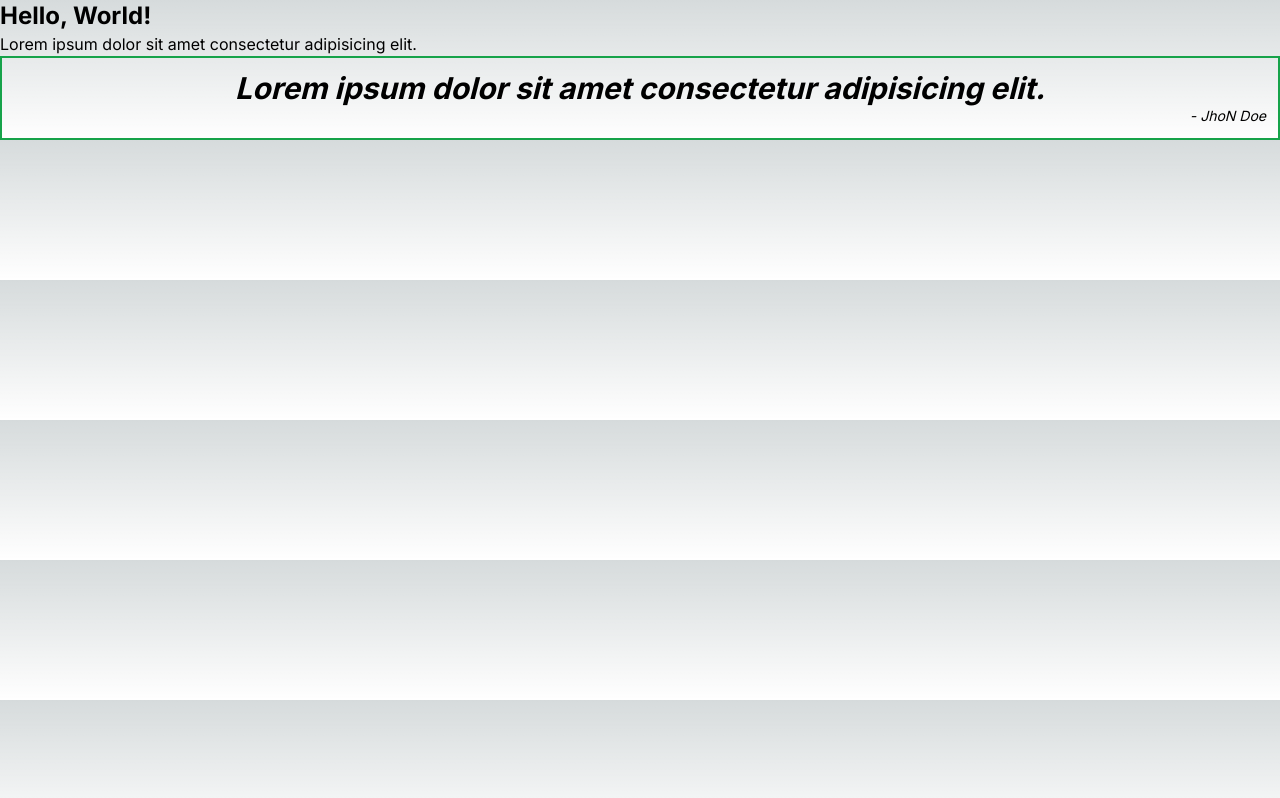
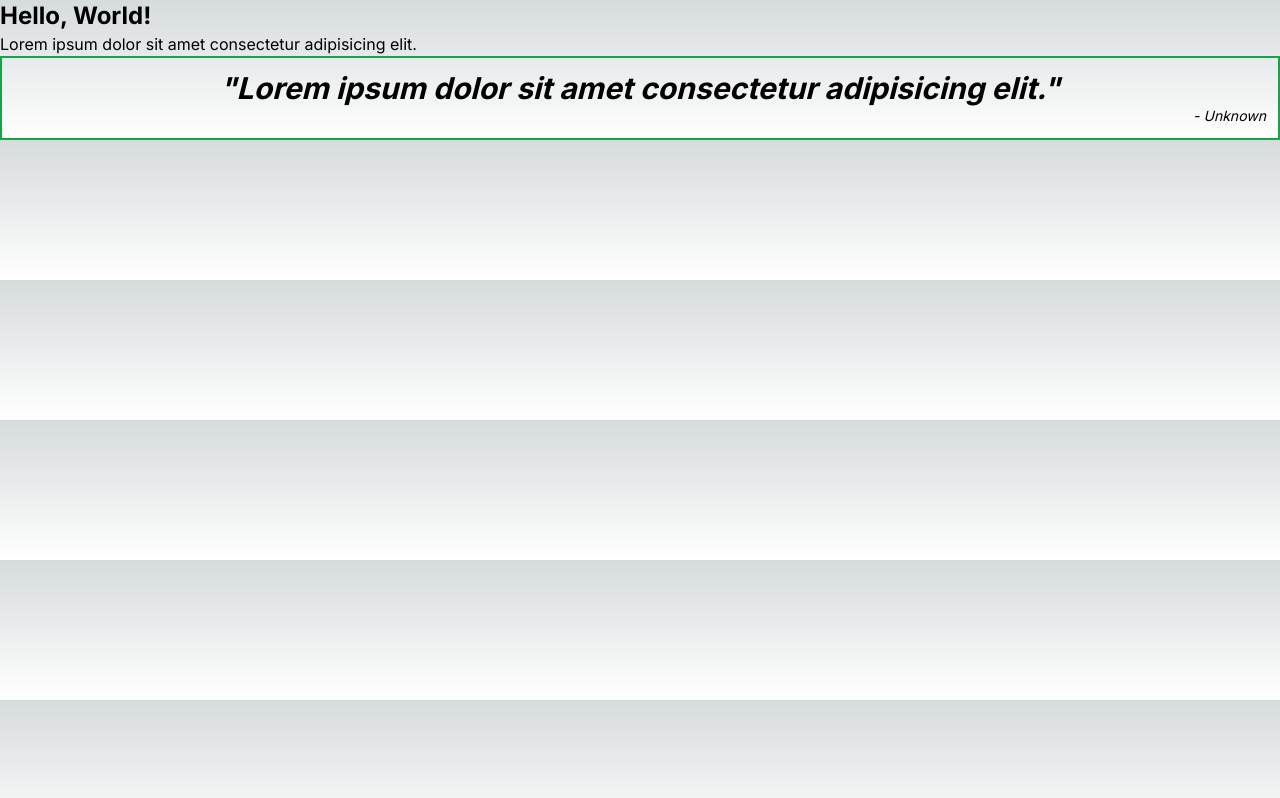
Before and after one commit to dev-jhon-yo/learning-react, a Next.js app in the folder start-project/: page / in a window 1280 px wide. Built offline with nearby package versions, Linux system fonts and the light colour scheme.

Commit message:
feat: conditional rendering

```diff
--- a/start-project/src/app/page.tsx
+++ b/start-project/src/app/page.tsx
@@ -7,14 +7,10 @@ function Page() {
       <h1 className="font-bold text-2xl">Hello, World!</h1>
       <h3>Lorem ipsum dolor sit amet consectetur adipisicing elit.</h3>
 
-      <Card>
-        <>
-          <h3 className="text-3xl font-bold italic">
-            Lorem ipsum dolor sit amet consectetur adipisicing elit.
-          </h3>
-          <p className="text-right text-sm">- JhoN Doe</p>
-        </>
-      </Card>
+      <Card
+        phrase="Lorem ipsum dolor sit amet consectetur adipisicing elit."
+        // author="Jhon Doe"
+      />
     </div>
   );
 }
--- a/start-project/src/components/Card.tsx
+++ b/start-project/src/components/Card.tsx
@@ -1,13 +1,13 @@
-import { ReactNode } from "react";
-
 type Props = {
-  children: ReactNode;
+  phrase: string;
+  author?: string;
 };
 
-export const Card = ({ children }: Props) => {
+export const Card = ({ phrase, author }: Props) => {
   return (
     <div className="border-2 border-green-600 p-3 text-3xl text-center italic">
-      {children}
+      <h3 className="text-3xl font-bold italic">"{phrase}"</h3>
+      <p className="text-right text-sm">- {author ?? "Unknown"}</p>
     </div>
   );
 };
```
